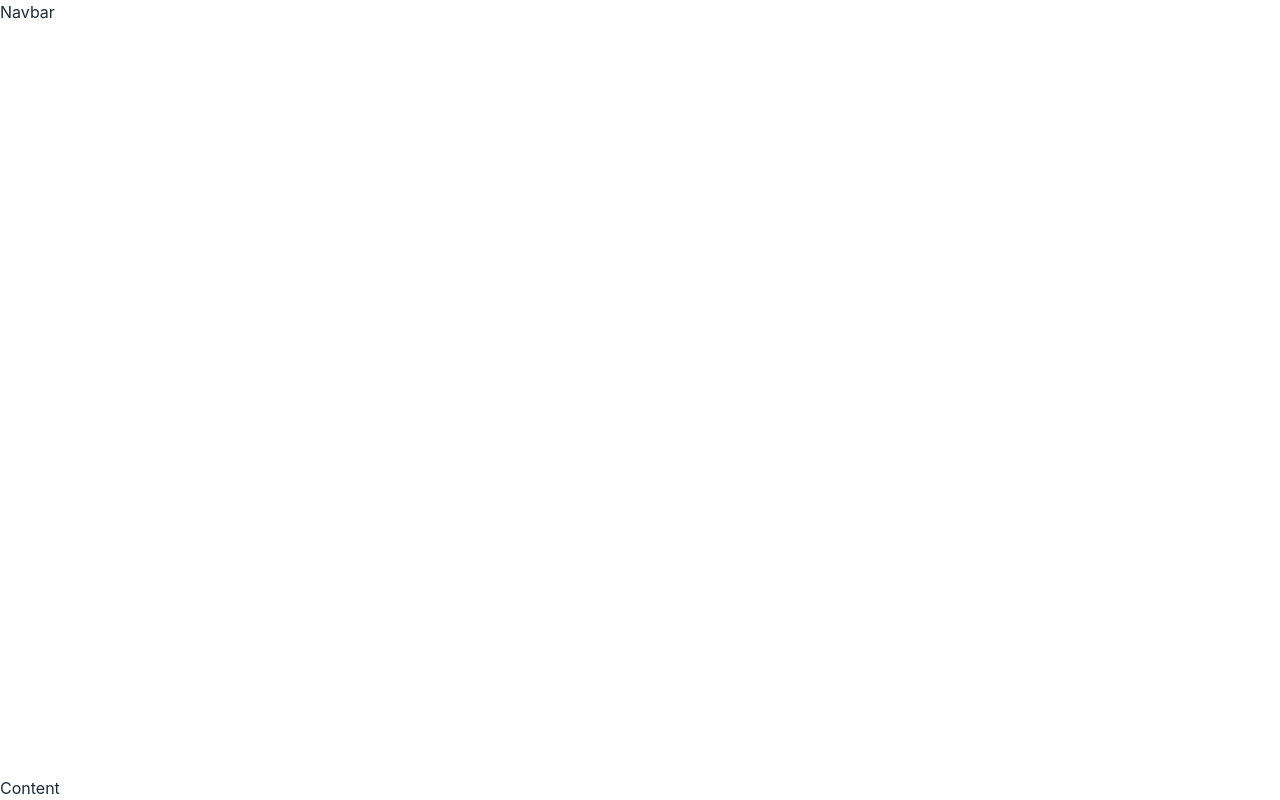
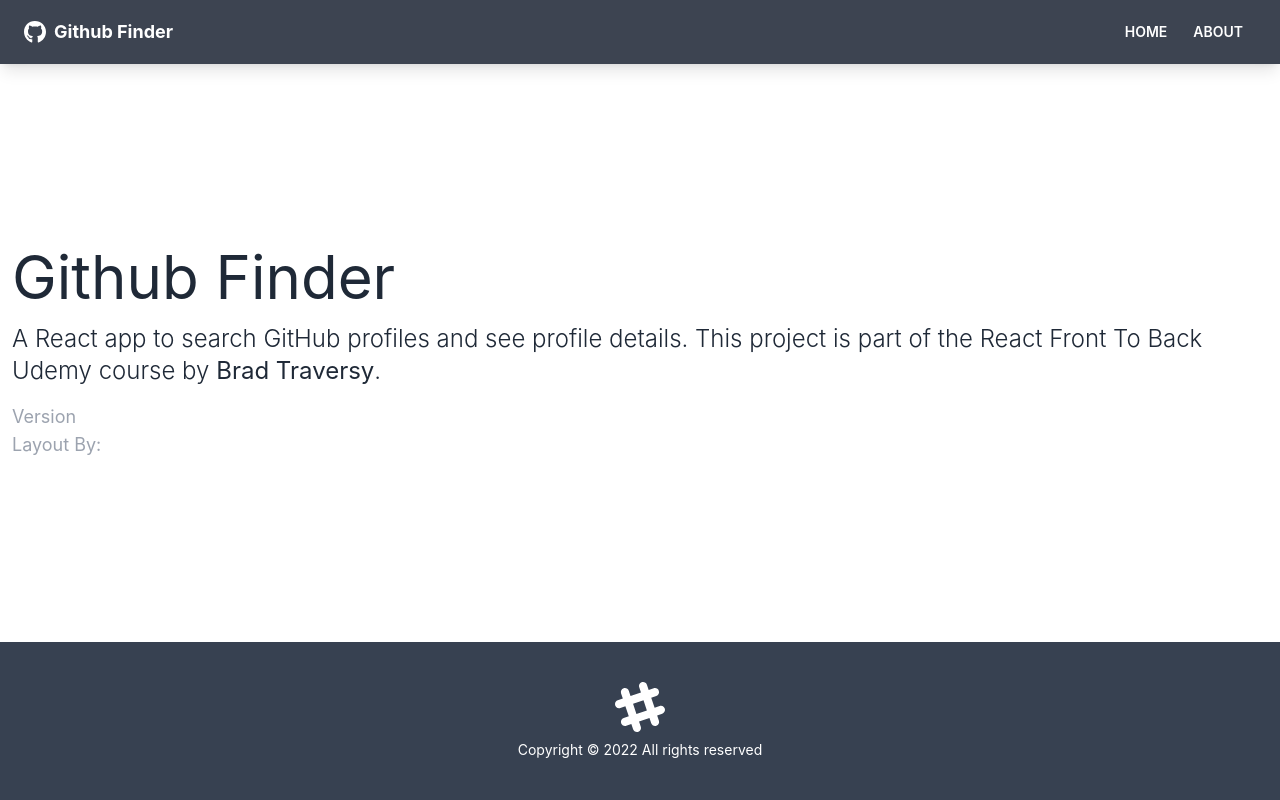
Before and after one commit to alejandrotoledoweb/github-finder-app, a React (Create React App) app: page / in a window 1280 px wide. Built offline with nearby package versions, Linux system fonts and the light colour scheme.

Commit message:
create home about notfound and user file with some basic information

```diff
--- a/src/App.js
+++ b/src/App.js
@@ -1,12 +1,24 @@
-import { BrowserRouter as Router, Route } from 'react-router-dom';
+import { BrowserRouter as Router, Routes, Route } from 'react-router-dom';
+import Home from './components/pages/Home';
+import About from './components/pages/About';
+import NotFound from './components/pages/NotFound';
 import Navbar from './components/layout/Navbar';
+import Footer from './components/layout/Footer';
 
 function App() {
   return (
     <Router>
       <div className="flex flex-col justify-between h-screen">
         <Navbar />
-        <main>Content</main>
+        <main className="container mx-auto px-3 pb-12">
+          <Routes>
+            <Route exact path="/" element={<Home />} />
+            <Route path="/about" element={<About />} />
+            <Route path="/notfound" element={<NotFound />} />
+            <Route path="/*" element={<NotFound />} />
+          </Routes>
+        </main>
+        <Footer />
       </div>
     </Router>
   );
--- /dev/null
+++ b/src/components/layout/Footer.jsx
@@ -0,0 +1,23 @@
+function Footer() {
+  const footerYear = new Date().getFullYear();
+  return (
+    <footer className="footer p-10 bg-gray-700 text-primary-content footer-center">
+      <div>
+        <svg
+          width="50"
+          height="50"
+          viewBox="0 0 24 24"
+          xmlns="http://www.w3.org/2000/svg"
+          fillRule="evenodd"
+          clipRule="evenodd"
+          className="inline-block fill-current"
+        >
+          <path d="M22.672 15.226l-2.432.811.841 2.515c.33 1.019-.209 2.127-1.23 2.456-1.15.325-2.148-.321-2.463-1.226l-.84-2.518-5.013 1.677.84 2.517c.391 1.203-.434 2.542-1.831 2.542-.88 0-1.601-.564-1.86-1.314l-.842-2.516-2.431.809c-1.135.328-2.145-.317-2.463-1.229-.329-1.018.211-2.127 1.231-2.456l2.432-.809-1.621-4.823-2.432.808c-1.355.384-2.558-.59-2.558-1.839 0-.817.509-1.582 1.327-1.846l2.433-.809-.842-2.515c-.33-1.02.211-2.129 1.232-2.458 1.02-.329 2.13.209 2.461 1.229l.842 2.515 5.011-1.677-.839-2.517c-.403-1.238.484-2.553 1.843-2.553.819 0 1.585.509 1.85 1.326l.841 2.517 2.431-.81c1.02-.33 2.131.211 2.461 1.229.332 1.018-.21 2.126-1.23 2.456l-2.433.809 1.622 4.823 2.433-.809c1.242-.401 2.557.484 2.557 1.838 0 .819-.51 1.583-1.328 1.847m-8.992-6.428l-5.01 1.675 1.619 4.828 5.011-1.674-1.62-4.829z"></path>
+        </svg>
+        <p>Copyright &copy; {footerYear} All rights reserved</p>
+      </div>
+    </footer>
+  );
+}
+
+export default Footer;
--- a/src/components/layout/Navbar.jsx
+++ b/src/components/layout/Navbar.jsx
@@ -1,8 +1,38 @@
 import { FaGithub } from 'react-icons/fa';
 import { Link } from 'react-router-dom';
+import PropTypes from 'prop-types';
 
-function Navbar() {
-  return <div>Navbar</div>;
+function Navbar({ title }) {
+  return (
+    <nav className="navbar mb-12 shadow-lg bg-neutral text-neutral-content">
+      <div className="container mx-auto">
+        <div className="flex-none px-2 mx-2">
+          <FaGithub className="inline pr-2 text-3xl" />
+          <Link to="/" className="text-lg font-bold align-middle">
+            {title}
+          </Link>
+        </div>
+
+        <div className="flex-1 px-2 mx-2">
+          <div className="flex justify-end">
+            <Link to="/" className="btn btn-ghost btn-sm rounded-btn">
+              Home
+            </Link>
+            <Link to="/about" className="btn btn-ghost btn-sm rounded-btn">
+              About
+            </Link>
+          </div>
+        </div>
+      </div>
+    </nav>
+  );
 }
 
+Navbar.defaultProps = {
+  title: 'Github Finder',
+};
+
+Navbar.protoTypes = {
+  title: PropTypes.string,
+};
 export default Navbar;
--- /dev/null
+++ b/src/components/pages/About.jsx
@@ -0,0 +1,5 @@
+function About() {
+  return <div>About</div>;
+}
+
+export default About;
--- /dev/null
+++ b/src/components/pages/Home.jsx
@@ -0,0 +1,31 @@
+function Home() {
+  return (
+    <>
+      <h1 className="text-6xl mb-4">Github Finder</h1>
+      <p className="mb-4 text-2xl font-light">
+        A React app to search GitHub profiles and see profile details. This
+        project is part of the
+        <a href="https://www.udemy.com/course/modern-react-front-to-back/">
+          {' '}
+          React Front To Back
+        </a>{' '}
+        Udemy course by
+        <strong>
+          <a href="https://traversymedia.com"> Brad Traversy</a>
+        </strong>
+        .
+      </p>
+      <p className="text-lg text-gray-400">
+        Version <span className="text-white">1.0.0</span>
+      </p>
+      <p className="text-lg text-gray-400">
+        Layout By:
+        <a className="text-white" href="https://twitter.com/alejot">
+          Alejandro Toledo
+        </a>
+      </p>
+    </>
+  );
+}
+
+export default Home;
--- /dev/null
+++ b/src/components/pages/NotFound.jsx
@@ -0,0 +1,21 @@
+import { FaHome } from 'react-icons/fa';
+import { Link } from 'react-router-dom';
+
+function NotFound() {
+  return (
+    <div className="hero">
+      <div className="text-center hero-content">
+        <div className="max-w-lg">
+          <h1 className="text-8xl font-bold mb-8">Oops!</h1>
+          <p className="text-5xl mb-8">404 - Page Not Found!</p>
+          <Link className="btn btn-primary btn-lg" to="/">
+            <FaHome className="mr-2" />
+            Back To Home
+          </Link>
+        </div>
+      </div>
+    </div>
+  );
+}
+
+export default NotFound;
```
Also changed, not shown: src/components/pages/User.jsx (added).
